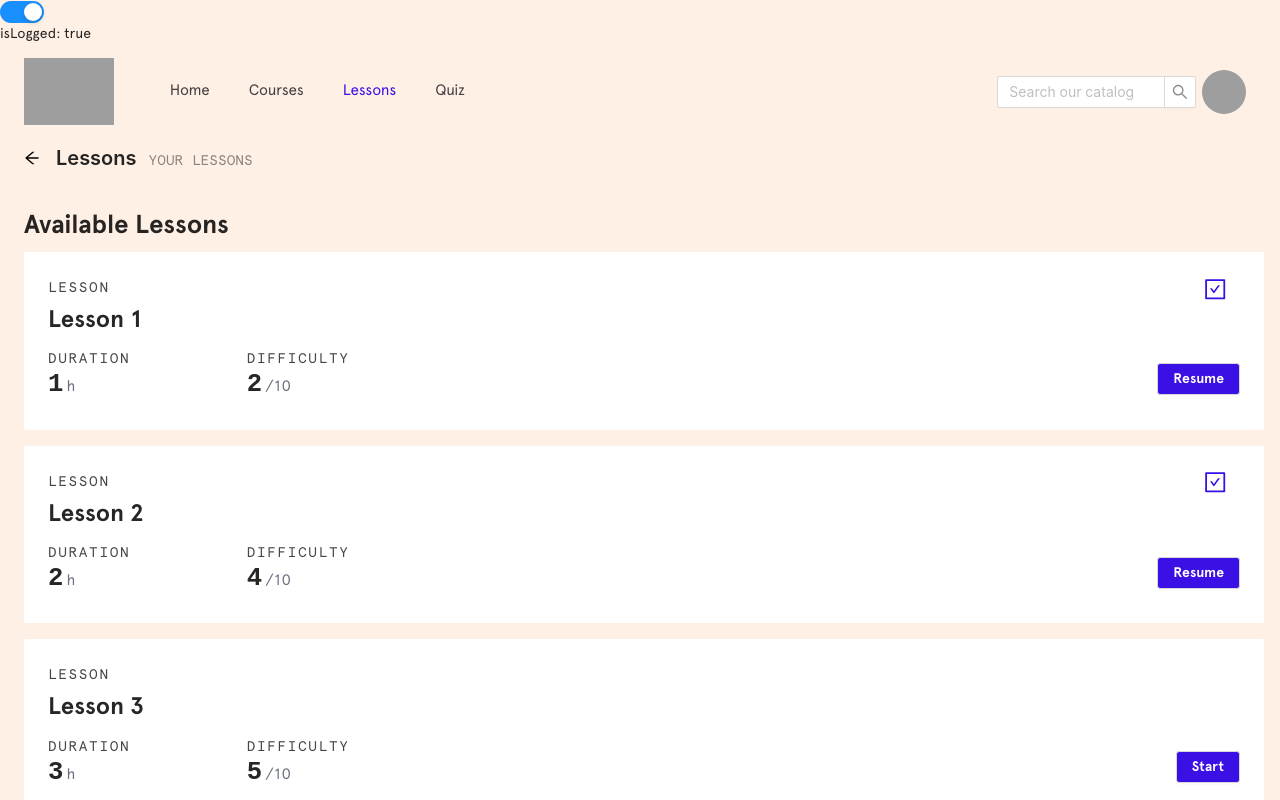
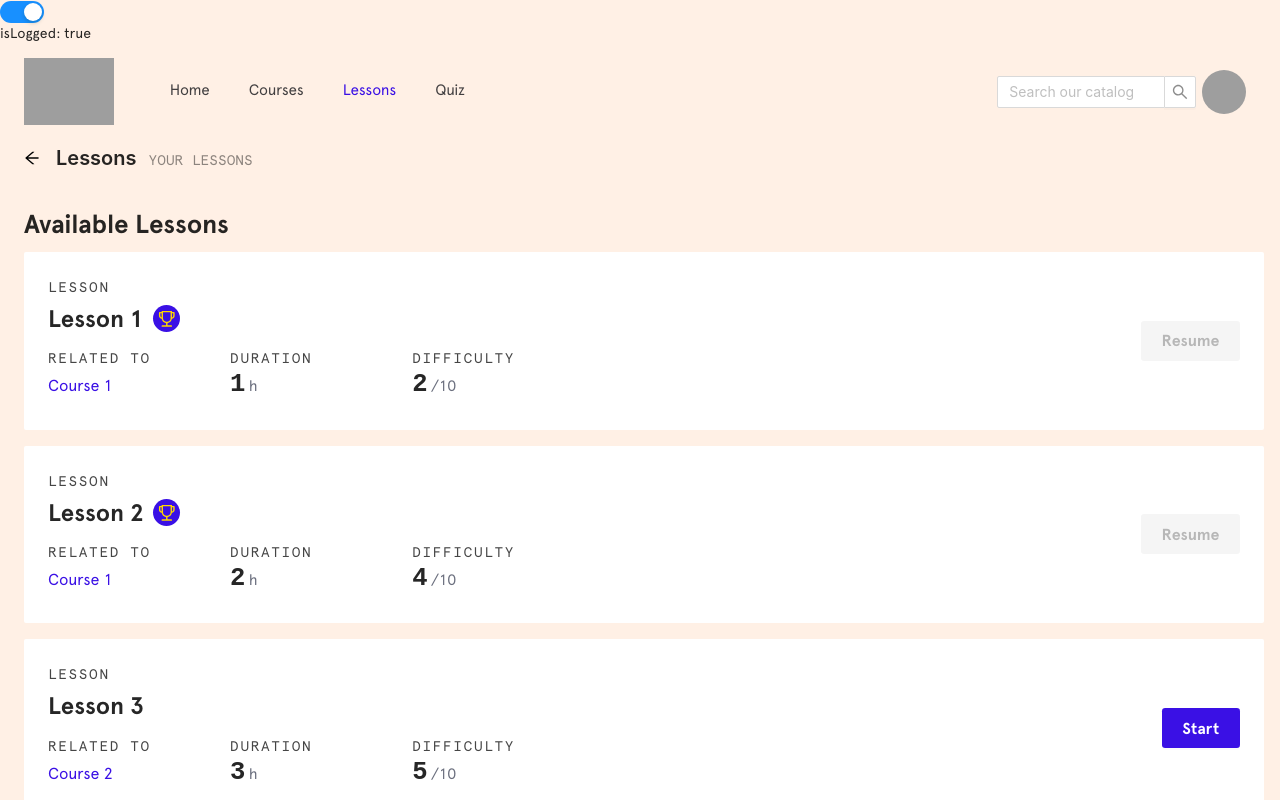
Before and after one commit to antoineGH/sayhello, a React (Create React App) app: page /auth/lesson in a window 1280 px wide. Shown: the top 800 px of the page. Built offline with nearby package versions, Linux system fonts and the light colour scheme; grey boxes are pictures that could not be loaded.

Commit message:
update design lesson catalog

```diff
--- a/src/App.css
+++ b/src/App.css
@@ -382,6 +382,19 @@ h4.ant-typography,
 	box-shadow: none !important;
 }
 
+.btn_disabled {
+	min-width: 40px;
+	height: 40px;
+	font-family: 'Apercu-Pro-Bold';
+	font-size: 1rem;
+	padding: 0.25rem 1.3rem 0.25rem 1.3rem;
+	background: #3a10e5;
+	color: white;
+	border-radius: 0.2rem;
+	transition: background-color 400ms;
+	border: none;
+}
+
 .link_heavy {
 	font-family: 'Apercu-Pro-Bold';
 	font-size: 1rem;
--- a/src/components/lesson/LessonSummary.tsx
+++ b/src/components/lesson/LessonSummary.tsx
@@ -1,6 +1,8 @@
 import { Button, Col, Row, Statistic, Tooltip, Typography } from 'antd'
-import { CheckSquareOutlined } from '@ant-design/icons'
+import { CheckSquareOutlined, TrophyOutlined } from '@ant-design/icons'
 import './style.css'
+import { Link } from 'react-router-dom'
+import Course from 'pages/Course'
 
 interface Props {
 	lessonID: number
@@ -10,6 +12,7 @@ interface Props {
 	difficulty: number
 	completed: boolean
 	courseID: number
+	courseName: string
 	handleLesson: (lessonID: number) => void
 }
 
@@ -21,39 +24,72 @@ const LessonSummary = ({
 	difficulty,
 	completed,
 	courseID,
+	courseName,
 	handleLesson,
 }: Props) => {
 	const { Title } = Typography
 	return (
 		<>
-			<div className='rectangle'></div>
 			<Row>
 				<Col span={22}>
+					<Row>
+						<Col>
 							<div className='ant-statistic-title'>
 								<span className='span_lesson'>LESSON</span>
 							</div>
 						</Col>
-				<Col span={1} offset={1} className='col_tooltip' style={{ justifyContent: 'center', display: 'flex' }}>
-					<Tooltip title={completed ? `${lessonName} completed` : `${lessonName} not completed`}>
-						{completed && <CheckSquareOutlined className='checkedLesson' />}
+					</Row>
+					<Row>
+						<Col>
+							<Title level={4}>{lessonName}</Title>
+						</Col>
+						{completed ? (
+							<Col span={1}>
+								<Tooltip title='Completed'>
+									<div className='circle'>
+										<TrophyOutlined className='trophy_elem' />
+									</div>
 								</Tooltip>
 							</Col>
+						) : (
+							''
+						)}
 					</Row>
 					<Row>
 						<Col span={4}>
-					<Title level={4}>{lessonName}</Title>
+							<Link to={`/auth/course/${courseID}`}>
+								<Statistic
+									className='stat_related'
+									title='Related to'
+									value={courseName}
+									valueStyle={{ color: '#1890ff' }}
+								/>
+							</Link>
 						</Col>
-			</Row>
-
-			<Row>
 						<Col span={4}>
 							<Statistic className='stat_course_lower' title='Duration' value={duration} suffix='h' />
 						</Col>
 						<Col span={4}>
-					<Statistic className='stat_course_lower' title='Difficulty' value={difficulty} suffix='/10' />
+							<Statistic
+								className='stat_course_lower'
+								title='Difficulty'
+								value={difficulty}
+								suffix='/10'
+							/>
 						</Col>
-				<Col span={1} offset={15} className='col_course_summary_btn'>
-					<Button style={{ marginTop: '1rem' }} onClick={() => handleLesson(lessonID)}>
+					</Row>
+				</Col>
+				<Col
+					span={2}
+					className='btn_quiz_col'
+					style={{
+						display: 'flex',
+						justifyContent: 'flex-end',
+						alignItems: 'center',
+					}}>
+					<Button
+						className={completed ? 'btn_quiz btn_quiz_resume' : 'btn_quiz'}
+						onClick={() => handleLesson(lessonID)}>
 						{completed ? 'Resume' : 'Start'}
 					</Button>
 				</Col>
--- a/src/components/lesson/style.css
+++ b/src/components/lesson/style.css
@@ -32,3 +32,11 @@
 .course_main .ant-card {
 	overflow: hidden;
 }
+
+.btn_quiz_resume {
+	color: rgba(0, 0, 0, 0.25) !important;
+	border-color: #d9d9d9 !important;
+	background: #f5f5f5 !important;
+	text-shadow: none !important;
+	box-shadow: none !important;
+}
--- a/src/components/lessonCatalog/LessonCatalog.tsx
+++ b/src/components/lessonCatalog/LessonCatalog.tsx
@@ -15,6 +15,7 @@ const LessonCatalog = () => {
 			difficulty: 2,
 			completed: true,
 			courseID: 1,
+			courseName: 'Course 1',
 		},
 		{
 			lessonID: 2,
@@ -24,6 +25,7 @@ const LessonCatalog = () => {
 			difficulty: 4,
 			completed: true,
 			courseID: 1,
+			courseName: 'Course 1',
 		},
 		{
 			lessonID: 3,
@@ -33,6 +35,7 @@ const LessonCatalog = () => {
 			difficulty: 5,
 			completed: false,
 			courseID: 2,
+			courseName: 'Course 2',
 		},
 		{
 			lessonID: 4,
@@ -42,6 +45,7 @@ const LessonCatalog = () => {
 			difficulty: 5,
 			completed: false,
 			courseID: 3,
+			courseName: 'Course 3',
 		},
 	]
 
@@ -67,6 +71,7 @@ const LessonCatalog = () => {
 							difficulty={lesson.difficulty}
 							completed={lesson.completed}
 							courseID={lesson.courseID}
+							courseName={lesson.courseName}
 							handleLesson={handleStartLesson}
 						/>
 					</Card>
--- a/src/components/quiz/QuizSummary.tsx
+++ b/src/components/quiz/QuizSummary.tsx
@@ -88,11 +88,13 @@ const QuizSummary = ({
 					}}
 					className='btn_quiz_col'>
 					{score !== -1 ? (
-						<Tooltip title={`${quizName} completed`}>
-							<CheckSquareOutlined className='checkedLesson' />
-						</Tooltip>
+						<div>
+							<Button disabled className='btn_disabled'>
+								Completed
+							</Button>
+						</div>
 					) : (
-						<Button className='btn_quiz' style={{ marginTop: '1rem' }} onClick={() => handleQuiz(quizID)}>
+						<Button className='btn_quiz' onClick={() => handleQuiz(quizID)}>
 							Take Quiz
 						</Button>
 					)}
```
Lines whose indentation alone changed are shown as unchanged.
